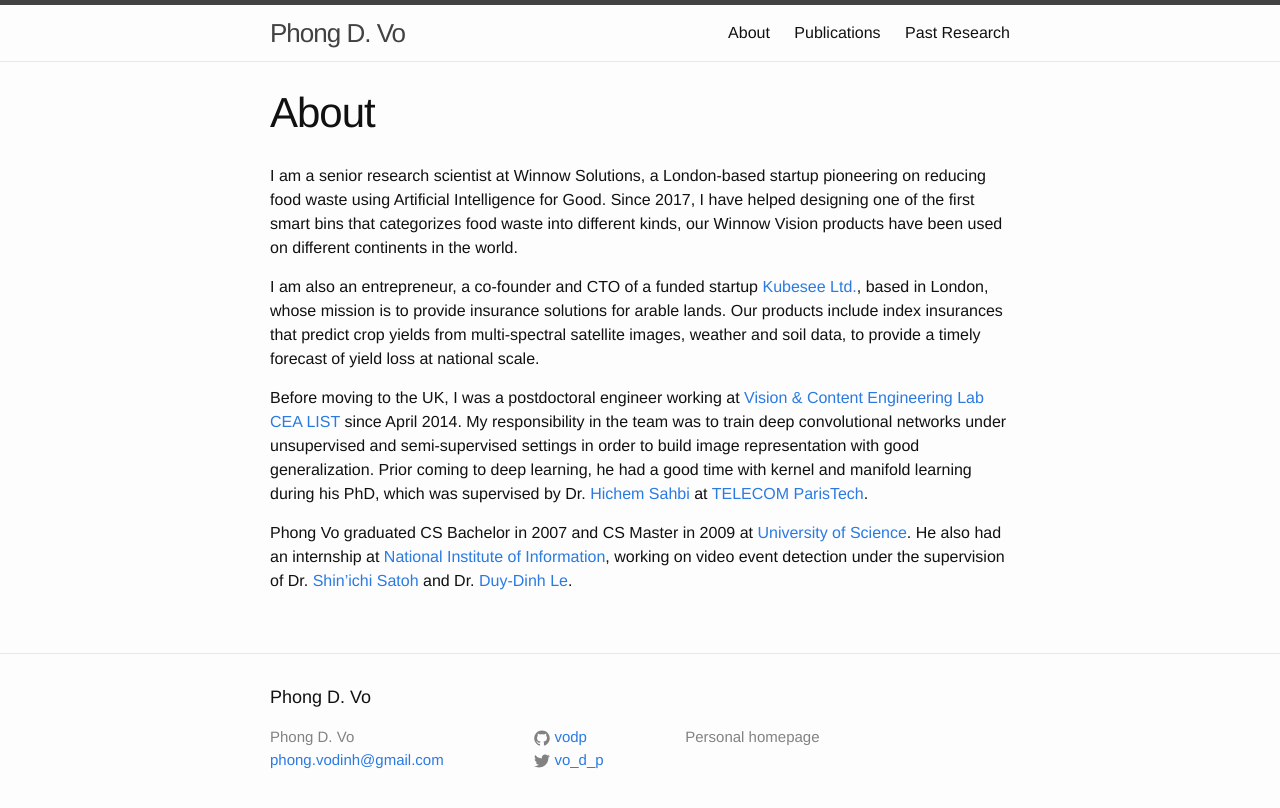
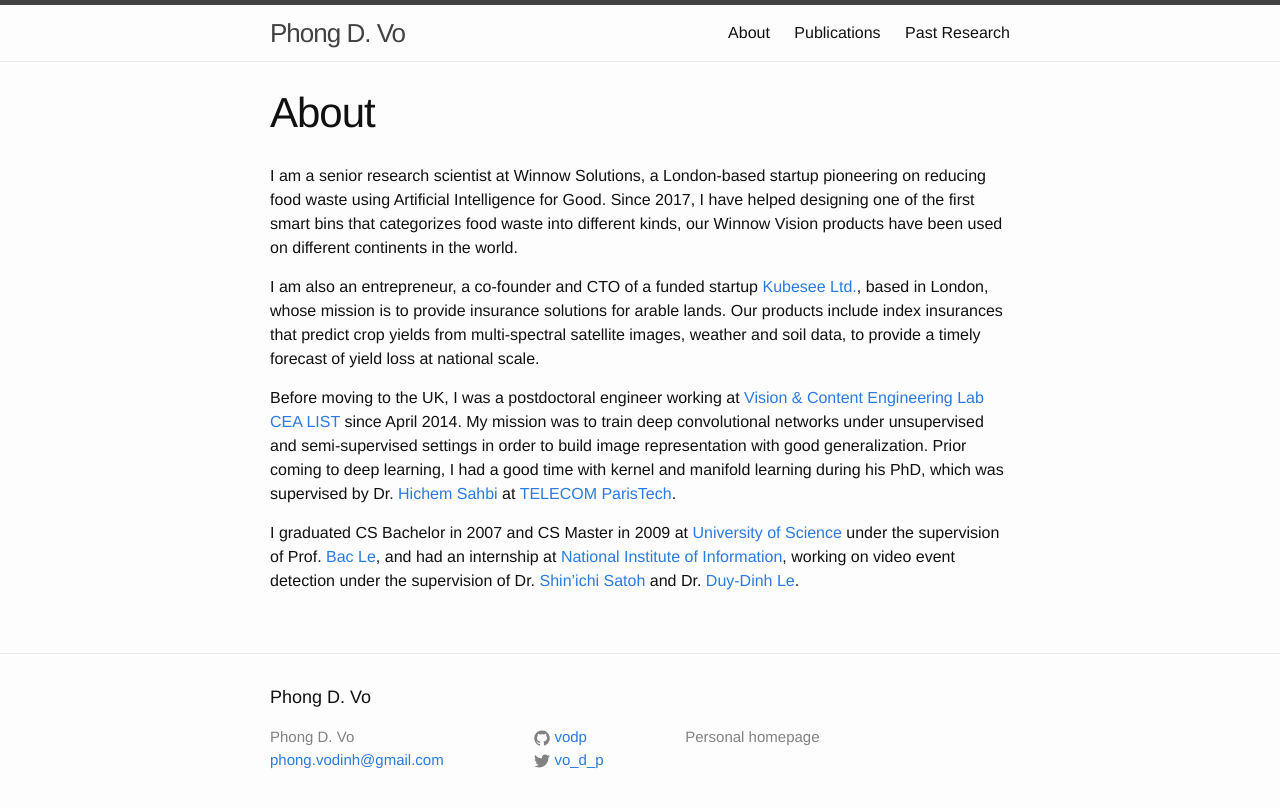
Before and after one commit to vodp/vodp.github.io, a Jekyll site: the page built from about.md, in a window 1280 px wide. Shown: the top 808 px of the page. Built offline with Jekyll 4.4.1, drawn with Linux system fonts in a browser that asks for light colours; comment, search, counter and statistics services are not loaded.

Commit message:
Update about.md

```diff
--- a/about.md
+++ b/about.md
@@ -7,6 +7,6 @@
 
 I am also an entrepreneur, a co-founder and CTO of a funded startup [Kubesee Ltd.](https://www.kubesee.com/), based in London, whose mission is to provide insurance solutions for arable lands. Our products include index insurances that predict crop yields from multi-spectral satellite images, weather and soil data, to provide a timely forecast of yield loss at national scale.
 
-Before moving to the UK, I was a postdoctoral engineer working at [Vision & Content Engineering Lab](http://www.kalisteo.eu/en/index.htm) [CEA LIST](http://www-list.cea.fr/index.php/en/) since April 2014. My responsibility in the team was to train deep convolutional networks under unsupervised and semi-supervised settings in order to build image representation with good generalization. Prior coming to deep learning, he had a good time with kernel and manifold learning during his PhD, which was supervised by Dr. [Hichem Sahbi](http://perso.telecom-paristech.fr/~sahbi/) at [TELECOM ParisTech](http://www.telecom-paristech.fr/).
+Before moving to the UK, I was a postdoctoral engineer working at [Vision & Content Engineering Lab](http://www.kalisteo.eu/en/index.htm) [CEA LIST](http://www-list.cea.fr/index.php/en/) since April 2014. My mission was to train deep convolutional networks under unsupervised and semi-supervised settings in order to build image representation with good generalization. Prior coming to deep learning, I had a good time with kernel and manifold learning during his PhD, which was supervised by Dr. [Hichem Sahbi](http://perso.telecom-paristech.fr/~sahbi/) at [TELECOM ParisTech](http://www.telecom-paristech.fr/).
 
-Phong Vo graduated CS Bachelor in 2007 and CS Master in 2009 at [University of Science](http://www.hcmus.edu.vn/en/index.php). He also had an internship at [National Institute of Information](http://www.nii.ac.jp/en/), working on video event detection under the supervision of Dr. [Shin'ichi Satoh](http://research.nii.ac.jp/~satoh/) and Dr. [Duy-Dinh Le](http://satoh-lab.ex.nii.ac.jp/users/ledduy/).
+I graduated CS Bachelor in 2007 and CS Master in 2009 at [University of Science](http://www.hcmus.edu.vn/en/index.php) under the supervision of Prof. [Bac Le](https://en.hcmus.edu.vn/le-hoai-bac), and had an internship at [National Institute of Information](http://www.nii.ac.jp/en/), working on video event detection under the supervision of Dr. [Shin'ichi Satoh](http://research.nii.ac.jp/~satoh/) and Dr. [Duy-Dinh Le](http://satoh-lab.ex.nii.ac.jp/users/ledduy/).
```
